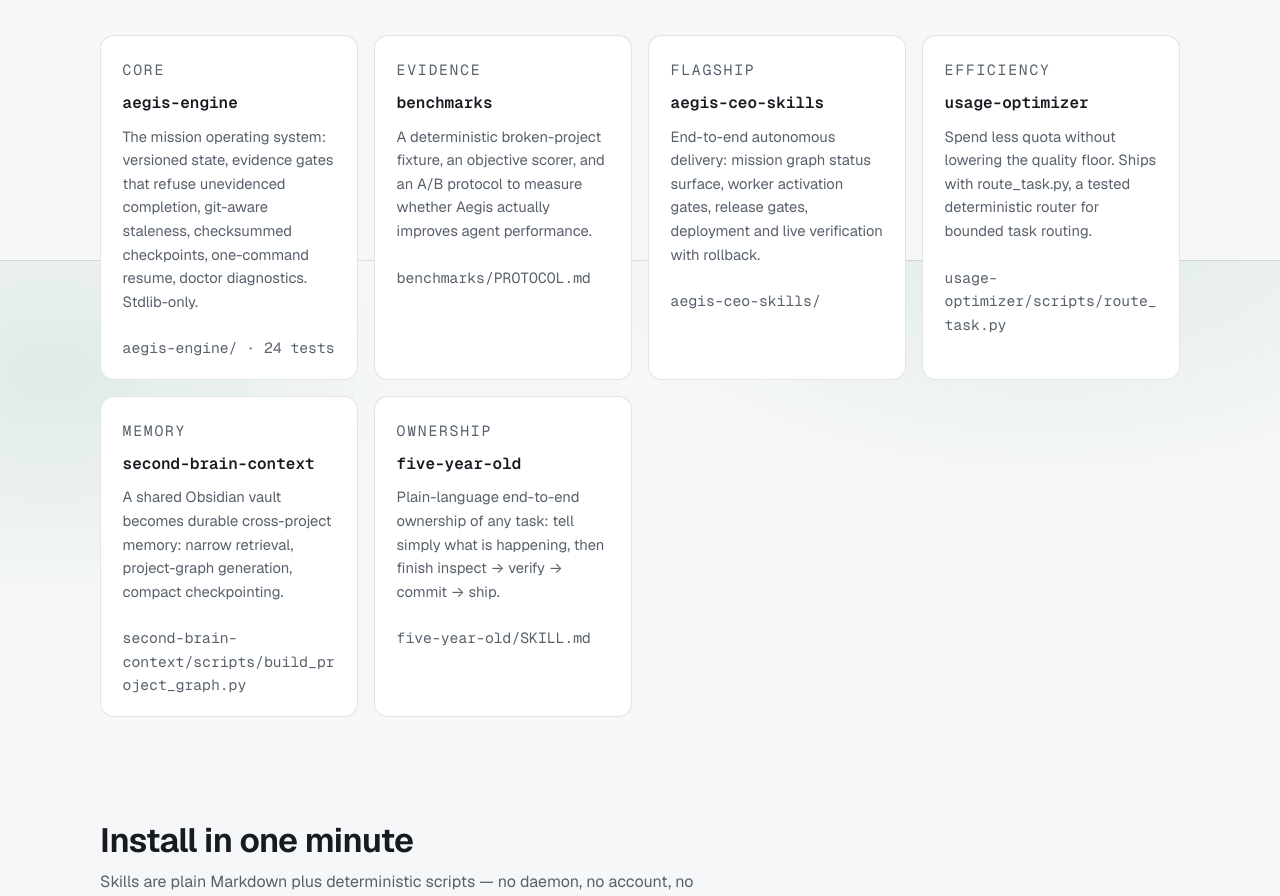
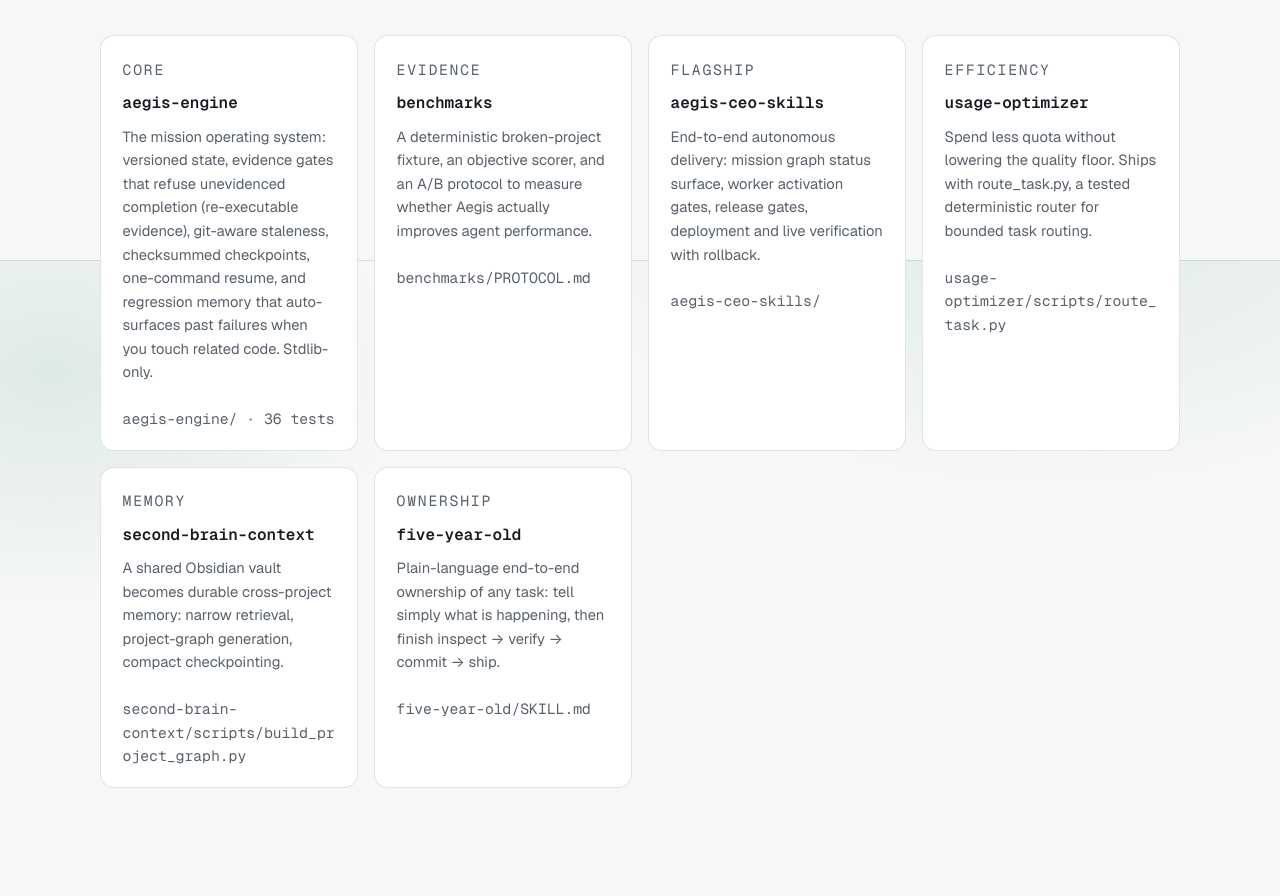
Before and after one commit to abobaker288882-crypto/aegis-site, a Next.js app: page / in a window 1280 px wide. Shown: the part 1340-2236 px from the top of the page. Built offline with nearby package versions, Linux system fonts and the light colour scheme.

Commit message:
Update engine claims to v2.1.0 behavior

```diff
--- a/app/page.tsx
+++ b/app/page.tsx
@@ -39,8 +39,8 @@ const COMPONENTS = [
   {
     tag: 'Core',
     name: 'aegis-engine',
-    body: 'The mission operating system: versioned state, evidence gates that refuse unevidenced completion, git-aware staleness, checksummed checkpoints, one-command resume, doctor diagnostics. Stdlib-only.',
-    path: 'aegis-engine/ · 24 tests',
+    body: 'The mission operating system: versioned state, evidence gates that refuse unevidenced completion (re-executable evidence), git-aware staleness, checksummed checkpoints, one-command resume, and regression memory that auto-surfaces past failures when you touch related code. Stdlib-only.',
+    path: 'aegis-engine/ · 36 tests',
   },
   {
     tag: 'Evidence',
```
